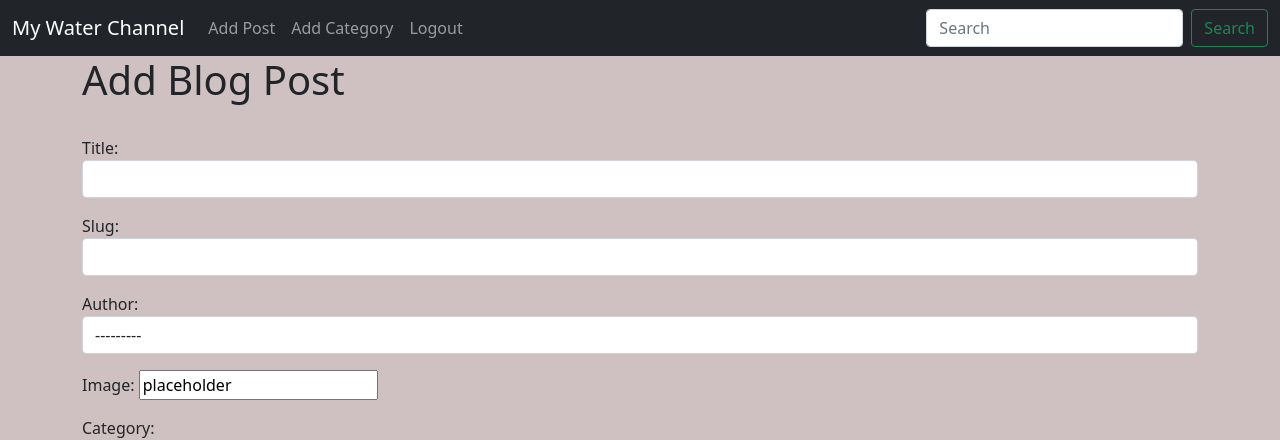
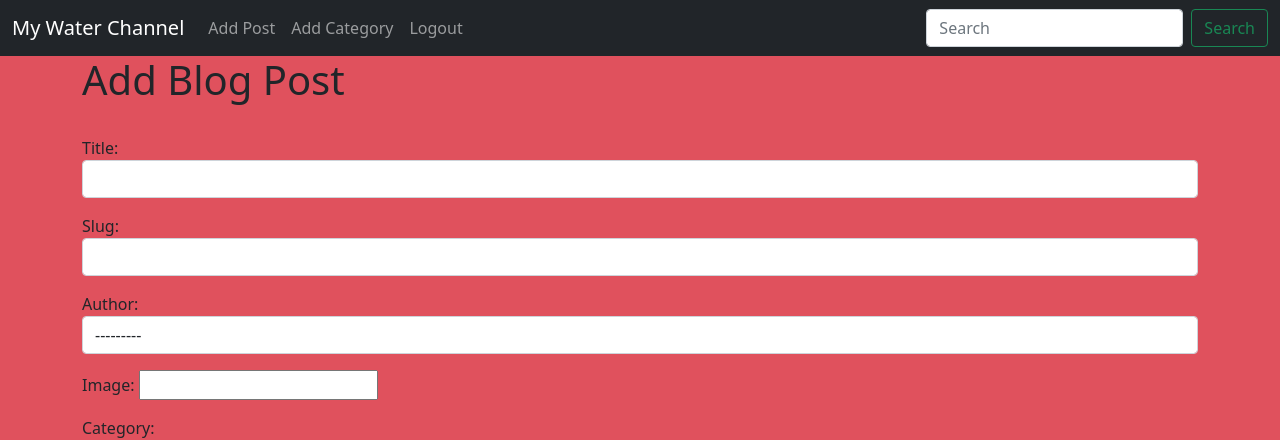
Before and after one commit to dhakal79/Portfolio-project-MS4, a Django app: page /add_post/ in a window 1280 px wide. Shown: the top 440 px of the page. Run offline with Django 4.2, Linux system fonts and the light colour scheme; the visitor is signed in with stand-in values (Sample User, id 1); data comes from the database, SQL or seed files in the repository.

```diff
--- a/blog/models.py
+++ b/blog/models.py
@@ -21,7 +21,7 @@ class Post(models.Model):
     title = models.CharField(max_length=200, unique=True)
     slug = models.SlugField(max_length=200, unique=True)
     author = models.ForeignKey(User, on_delete=models.CASCADE)
-    featured_image = CloudinaryField('image', default='placeholder')
+    featured_image = CloudinaryField('image', null=True, blank=True, )
     excerpt = models.TextField(blank=True)
     updated_on = models.DateTimeField(auto_now=True)
     content = models.TextField()
--- a/blog/static/blog.css
+++ b/blog/static/blog.css
@@ -1,3 +1,3 @@
 body{
-    background-color: rgb(207, 193, 193);
+    background-color: rgba(214, 25, 41, 0.753);
 }
--- a/blog/templates/add_post_page.html
+++ b/blog/templates/add_post_page.html
@@ -5,7 +5,7 @@
     <h1>Add Blog Post</h1>
     <br/>
     <div class="form-group">
-        <form method="POST">
+        <form method="POST" enctype="multipart/form-data">
         {% csrf_token %}
         {{ form.as_p }}
     <button class="btn btn-primary">Post</button>
--- a/blog/templates/base.html
+++ b/blog/templates/base.html
@@ -8,7 +8,7 @@
 
     <!-- Bootstrap CSS -->
     <link href="https://cdn.jsdelivr.net/npm/bootstrap@5.1.3/dist/css/bootstrap.min.css" rel="stylesheet" integrity="sha384-1BmE4kWBq78iYhFldvKuhfTAU6auU8tT94WrHftjDbrCEXSU1oBoqyl2QvZ6jIW3" crossorigin="anonymous">
-    {% load static %}
+   {% load static %}
     <link href="{% static 'blog.css' %}" rel="stylesheet">
 
     <title>
--- a/waterchanel/settings.py
+++ b/waterchanel/settings.py
@@ -133,7 +133,7 @@ USE_TZ = True
 
 STATIC_URL = 'static/'
 STATICFILES_STORAGE = 'cloudinary_storage.storage.StaticHashedCloudinaryStorage'
-STATICFILES_DIRS = [os.path.join(BASE_DIR, 'static')]
+STATICFILES_DIRS = [os.path.join(BASE_DIR, 'static'),]
 STATIC_ROOT = os.path.join(BASE_DIR, 'staticfiles')
 MEDIA_URL = '/media/'
 DEFAULT_FILE_STORAGE = 'cloudinary_storage.storage.MediaCloudinaryStorage'
```
Also changed, not shown: blog/migrations/0006_alter_post_featured_image.py (added).
